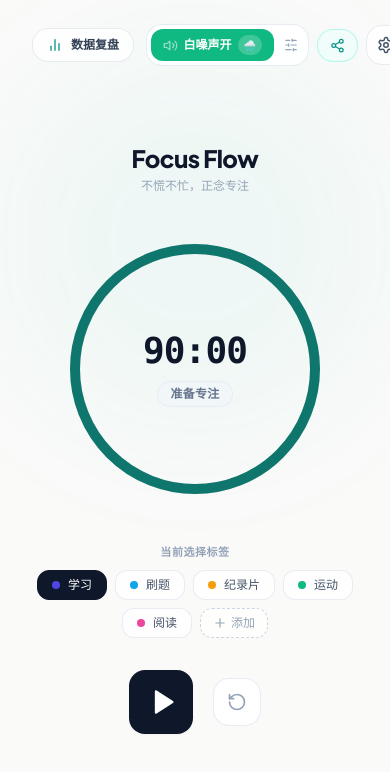
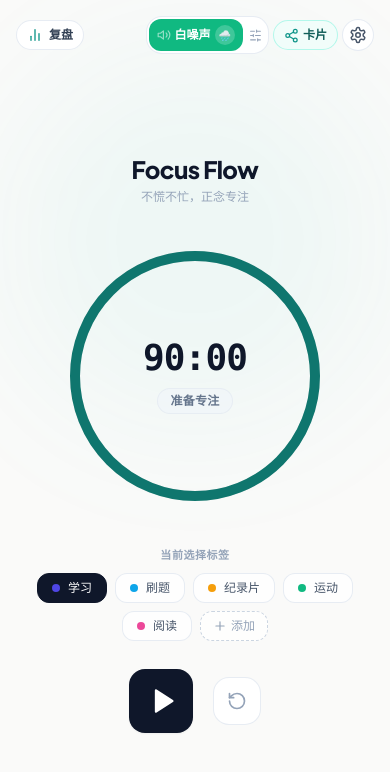
Before and after one commit to suixiang5731/FocusAssistantWeb, a React (Vite) app: page / in a window 390 px wide. Both pictures are taken after a click on the button "白噪声". Shown: the top 772 px of the page. Built offline with nearby package versions, Linux system fonts and the light colour scheme.

Commit message:
style: refine UI layout and spacing for mobile
Optimized top navigation and noise control component responsiveness by adjusting padding, gaps, and icon sizes to better accommodate small screens.

```diff
--- a/App.tsx
+++ b/App.tsx
@@ -383,37 +383,39 @@ export default function App() {
   }, []);
 
   return (
-    <div className="min-h-screen bg-[#fafaf9] text-slate-900 flex flex-col items-center justify-center p-4 sm:p-6 relative overflow-hidden select-none">
+    <div className="min-h-screen bg-[#fafaf9] text-slate-900 flex flex-col items-center justify-between p-3 sm:p-6 relative overflow-x-hidden select-none">
 
       {/* Subtle Ambient Glow */}
       <div className="absolute top-12 left-1/2 -translate-x-1/2 w-96 h-96 bg-teal-500/5 rounded-full blur-3xl pointer-events-none"></div>
 
       {/* Top Bar Navigation */}
-      <div className="absolute top-6 left-6 right-6 flex items-center justify-between z-20 max-w-2xl mx-auto w-full px-2">
+      <div className="w-full max-w-2xl flex items-center justify-between z-20 px-1 sm:px-2 pt-1 sm:pt-2">
         <button
           onClick={() => setIsStatsOpen(true)}
-          className="flex items-center gap-2 px-3.5 py-2 bg-white/80 hover:bg-white text-slate-700 hover:text-slate-900 rounded-2xl border border-slate-200/80 shadow-2xs transition-all active:scale-95 text-xs font-semibold"
+          className="flex items-center gap-1.5 sm:gap-2 px-2.5 sm:px-3.5 py-1.5 sm:py-2 bg-white/90 hover:bg-white text-slate-700 hover:text-slate-900 rounded-2xl border border-slate-200/80 shadow-2xs transition-all active:scale-95 text-xs font-semibold shrink-0"
           title="查看统计与复盘"
         >
-          <BarChart2 size={16} className="text-teal-600" />
-          <span>数据复盘</span>
+          <BarChart2 size={16} className="text-teal-600 shrink-0" />
+          <span className="hidden sm:inline">数据复盘</span>
+          <span className="sm:hidden">复盘</span>
         </button>
 
-        <div className="flex items-center gap-2">
+        <div className="flex items-center gap-1 sm:gap-2 shrink-0">
           <NoiseControl />
 
           <button
             onClick={() => setIsShareOpen(true)}
-            className="flex items-center gap-1.5 px-3 py-2 bg-teal-50/90 hover:bg-teal-100 text-teal-800 rounded-2xl border border-teal-200/70 shadow-2xs transition-all active:scale-95 text-xs font-semibold"
+            className="flex items-center gap-1 px-2.5 sm:px-3 py-1.5 sm:py-2 bg-teal-50/90 hover:bg-teal-100 text-teal-800 rounded-2xl border border-teal-200/70 shadow-2xs transition-all active:scale-95 text-xs font-semibold shrink-0"
             title="一键分享专注卡片海报"
           >
-            <Share2 size={15} className="text-teal-600" />
+            <Share2 size={15} className="text-teal-600 shrink-0" />
             <span className="hidden sm:inline">专注卡片</span>
+            <span className="sm:hidden">卡片</span>
           </button>
 
           <button
             onClick={() => setIsSettingsOpen(true)}
-            className="p-2.5 bg-white/80 hover:bg-white text-slate-600 hover:text-slate-900 rounded-2xl border border-slate-200/80 shadow-2xs transition-all active:scale-95"
+            className="p-1.5 sm:p-2.5 bg-white/90 hover:bg-white text-slate-600 hover:text-slate-900 rounded-2xl border border-slate-200/80 shadow-2xs transition-all active:scale-95 shrink-0"
             title="参数设置与备份"
           >
             <SettingsIcon size={18} />
@@ -421,7 +423,7 @@ export default function App() {
         </div>
       </div>
 
-      <div className="max-w-md w-full flex flex-col items-center gap-7 z-10 pt-8">
+      <div className="max-w-md w-full flex flex-col items-center gap-6 sm:gap-7 z-10 py-4 my-auto">
 
         {/* Header Title */}
         <div className="text-center space-y-1">
--- a/components/NoiseControl.tsx
+++ b/components/NoiseControl.tsx
@@ -47,11 +47,11 @@ export const NoiseControl: React.FC = () => {
   return (
     <div className="relative" ref={panelRef}>
       {/* Toggle Bar Button */}
-      <div className="flex items-center gap-1 bg-white/90 hover:bg-white border border-slate-200/80 shadow-2xs rounded-2xl p-1 transition-all">
+      <div className="flex items-center gap-0.5 sm:gap-1 bg-white/90 hover:bg-white border border-slate-200/80 shadow-2xs rounded-2xl p-0.5 sm:p-1 transition-all">
         <button
           type="button"
           onClick={togglePlay}
-          className={`flex items-center gap-1.5 px-3 py-1.5 rounded-xl font-semibold text-xs transition-all active:scale-95 ${
+          className={`flex items-center gap-1 sm:gap-1.5 px-2 sm:px-3 py-1.5 rounded-xl font-semibold text-xs transition-all active:scale-95 ${
             isPlaying
               ? 'bg-emerald-500 text-white shadow-xs'
               : 'bg-slate-100 hover:bg-slate-200/80 text-slate-700'
@@ -60,14 +60,14 @@ export const NoiseControl: React.FC = () => {
         >
           {isPlaying ? (
             <>
-              <Volume2 size={15} className="animate-pulse shrink-0" />
-              <span>白噪声开</span>
-              <span className="text-[10px] bg-white/20 px-1.5 py-0.5 rounded-full">{currentNoiseObj.icon}</span>
+              <Volume2 size={14} className="animate-pulse shrink-0" />
+              <span className="text-xs">白噪声</span>
+              <span className="text-[10px] bg-white/20 px-1 py-0.5 rounded-full">{currentNoiseObj.icon}</span>
             </>
           ) : (
             <>
-              <VolumeX size={15} className="text-slate-400 shrink-0" />
-              <span>白噪声</span>
+              <VolumeX size={14} className="text-slate-400 shrink-0" />
+              <span className="text-xs">白噪声</span>
             </>
           )}
         </button>
@@ -75,16 +75,16 @@ export const NoiseControl: React.FC = () => {
         <button
           type="button"
           onClick={() => setIsOpenPanel(!isOpenPanel)}
-          className="p-1.5 text-slate-400 hover:text-slate-700 hover:bg-slate-100 rounded-xl transition-colors"
+          className="p-1 sm:p-1.5 text-slate-400 hover:text-slate-700 hover:bg-slate-100 rounded-xl transition-colors"
           title="展开白噪声设置"
         >
-          <SlidersHorizontal size={14} />
+          <SlidersHorizontal size={13} />
         </button>
       </div>
 
       {/* Floating Control Popover */}
       {isOpenPanel && (
-        <div className="absolute right-0 top-12 z-40 w-64 bg-white rounded-2xl border border-slate-200 shadow-xl p-4 space-y-3.5 animate-modal-enter">
+        <div className="absolute right-0 top-11 z-40 w-60 sm:w-64 max-w-[calc(100vw-2rem)] bg-white rounded-2xl border border-slate-200 shadow-xl p-3.5 space-y-3 animate-modal-enter">
           <div className="flex items-center justify-between pb-2 border-b border-slate-100">
             <span className="text-xs font-bold text-slate-900 flex items-center gap-1.5">
               <Sparkles size={13} className="text-teal-600" />
```
